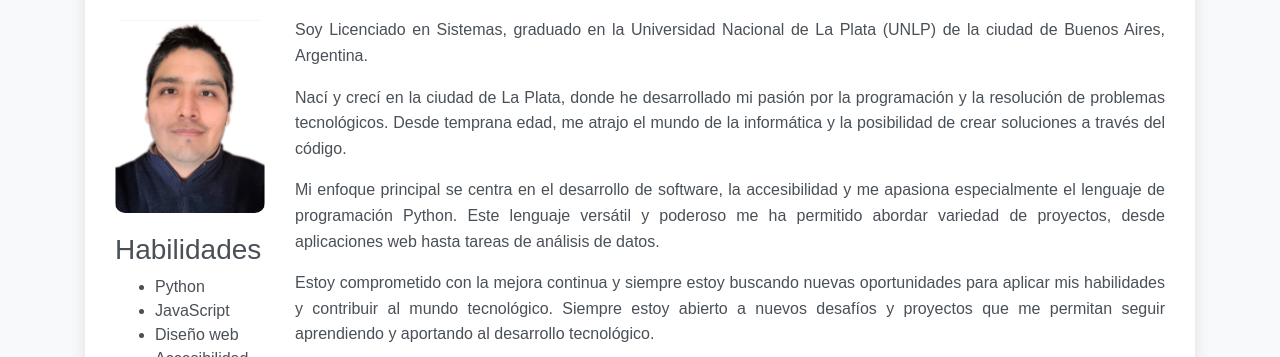
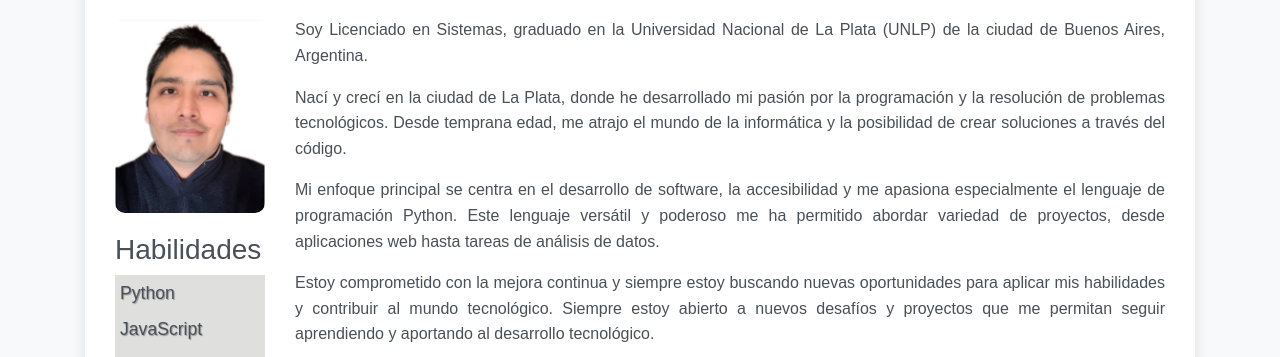
Before and after one commit to davidhuertasinfo/davidhuertasinfo, a plain HTML site: page index.html in a window 1280 px wide. Shown: the part 253-610 px from the top of the page. Drawn offline with nearby package versions, Linux system fonts and the light colour scheme.

Commit message:
Update link styles

```diff
--- a/index.html
+++ b/index.html
@@ -5,7 +5,7 @@
     <meta name="viewport" content="width=device-width, initial-scale=1.0">
     <link rel="stylesheet" href="https://stackpath.bootstrapcdn.com/bootstrap/4.3.1/css/bootstrap.min.css">
     <link rel="stylesheet" href="https://cdnjs.cloudflare.com/ajax/libs/font-awesome/5.15.1/css/all.min.css"> <!-- Enlace a Font Awesome -->
-    <link rel="stylesheet" href="styles.css">
+    <link rel="stylesheet" href="styles/styles.css">
     <title>Perfil de David Huertas</title>
 </head>
 <body>
```
